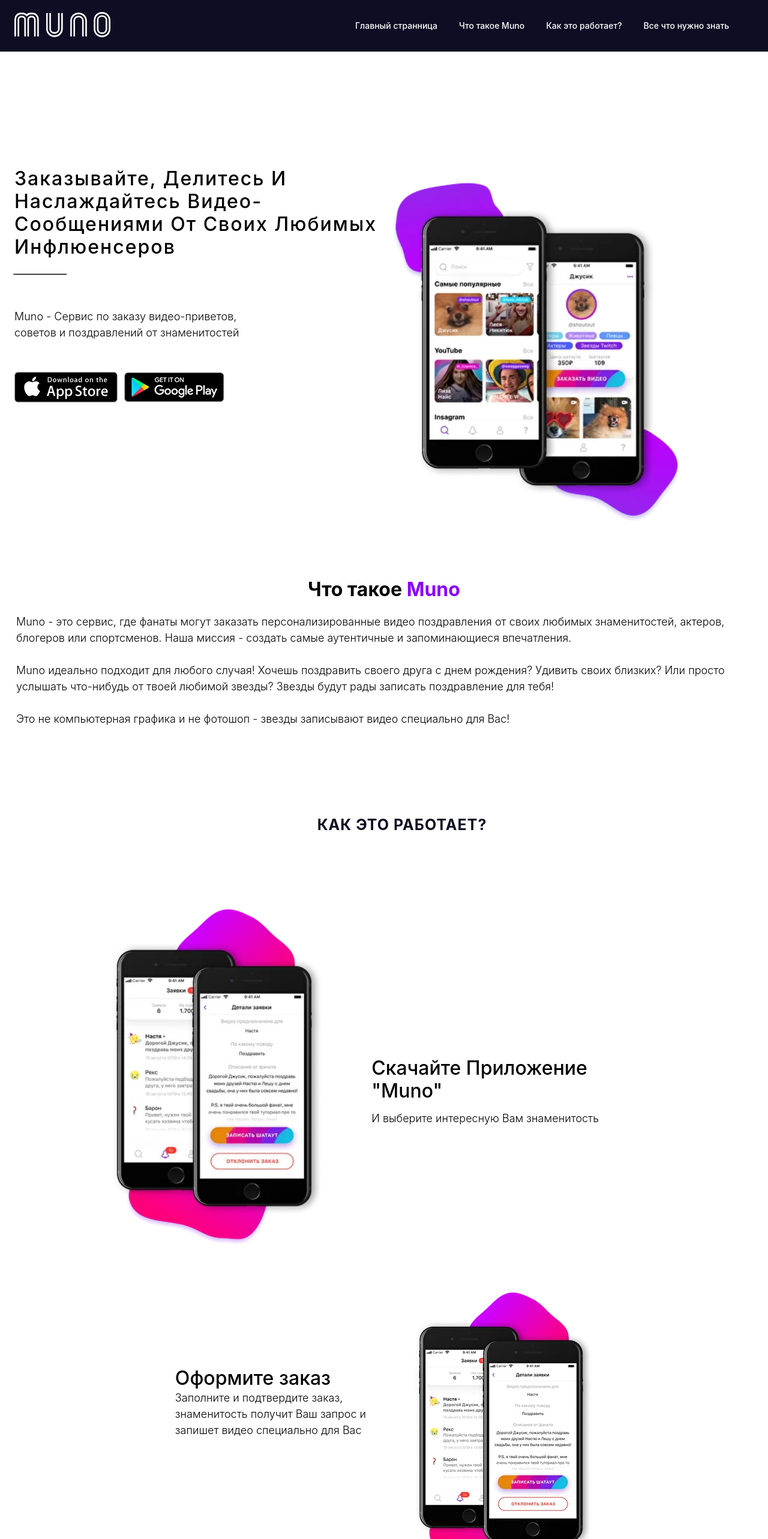
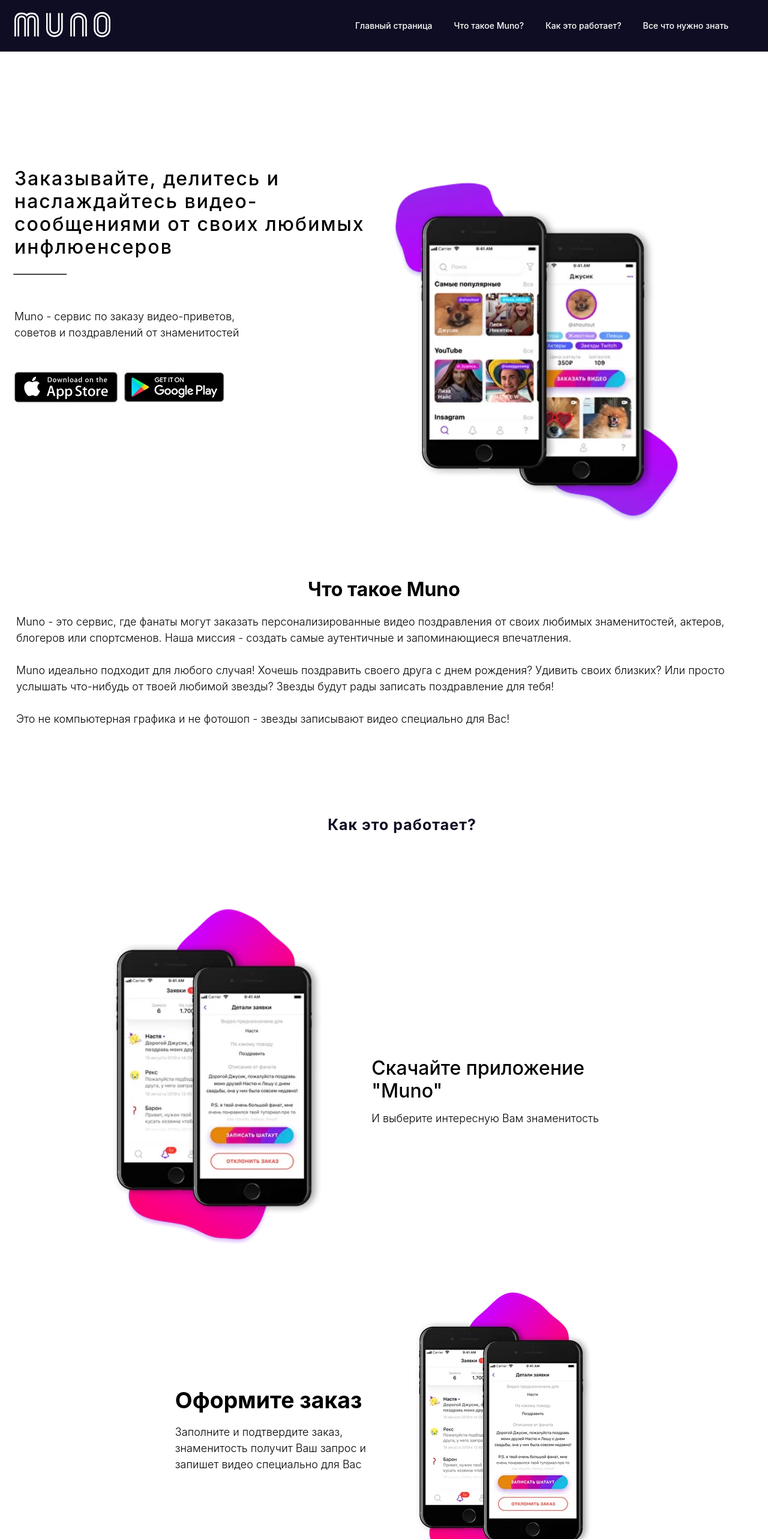
Before and after one commit to az1z17/unice, a Next.js app: page / in a window 1280 px wide. Shown: the top 2566 px of the page at 60% size. Built offline with nearby package versions, Linux system fonts and the light colour scheme.

Commit message:
responsive-fixed

```diff
--- a/components/about/index.js
+++ b/components/about/index.js
@@ -9,10 +9,7 @@
 <div className={cls.about}>
             <Container>
                 <div className={cls.title}>
-                Что такое
-                <Link href="/">
-                    <a className={cls.muno}> Muno</a>
-                </Link>
+                Что такое Muno
                 </div>
                 <h1 className={cls.text}>
                 Muno - это сервис, где фанаты могут заказать персонализированные видео поздравления от своих любимых знаменитостей, актеров, блогеров или спортсменов. Наша миссия - создать самые аутентичные и запоминающиеся впечатления.
--- a/components/banner/banner.module.css
+++ b/components/banner/banner.module.css
@@ -30,7 +30,7 @@
     margin-bottom: 45px;
     /* font-size: calc(22px +(45 -22) * ((100vw - 300px) / 1920 - 300)); */
     line-height: 1.4;
-    text-transform: capitalize;
+    /* text-transform: capitalize; */
     margin-top: 40px;
     font-weight: 500;
     line-height: 38px;
--- a/components/banner/index.js
+++ b/components/banner/index.js
@@ -21,7 +21,7 @@
                             <hr/>
                         </div>
                         <div className={cls.serviceText}>
-                            <h2>Muno - Сервис по заказу видео-приветов, <br/> советов и поздравлений от знаменитостей</h2>
+                            <h2>Muno - сервис по заказу видео-приветов, <br/> советов и поздравлений от знаменитостей</h2>
                         </div>
                         <div>
                            <ul className={cls.list}>
--- a/components/features/features.module.css
+++ b/components/features/features.module.css
@@ -64,7 +64,7 @@
 }
 .card {
     display: flex;
-    padding-top: 60px;
+    /* padding-top: 60px; */
 }
 .cardBody{
     width: 100%;
--- a/components/features/index.js
+++ b/components/features/index.js
@@ -17,12 +17,6 @@
                         Все что нужно знать
                         </span>
                     </h1>
-                </div>
-                <div className={cls.textCenter}>
-                 <h2>
-                 Перед тем как скачать
-                    <span className={cls.brand}> Muno</span>
-                 </h2>
                 </div>
 
                 {/*  */}
--- a/components/header/header.module.css
+++ b/components/header/header.module.css
@@ -36,6 +36,7 @@
 }
 .list li:hover{
     border-bottom:1px solid #fff;
+    transition: 2s;
 }
 
 
--- a/components/header/index.js
+++ b/components/header/index.js
@@ -28,8 +28,8 @@
                 </div>
                 <div className={cls.blogs}>
                     <ul className={cls.list}>
-                    <AnchorLink href='#banner'><li>Главный странница</li></AnchorLink>
-                    <AnchorLink href='#about'><li>Что такое Muno</li></AnchorLink>
+                    <AnchorLink href='#banner'><li>Главный страница</li></AnchorLink>
+                    <AnchorLink href='#about'><li>Что такое Muno?</li></AnchorLink>
                     <AnchorLink href='#whiteBanner'><li>Как это работает?</li></AnchorLink>
                     <AnchorLink href='#features'><li>Все что нужно знать</li></AnchorLink>
                         {/* <li>PORTFOLIO</li> */}
--- a/components/whiteBanner/index.js
+++ b/components/whiteBanner/index.js
@@ -29,7 +29,7 @@
             <div className={cls.row}>
 
                 <div className={cls.text}>
-                Оформите заказ
+                    <h3>Оформите заказ</h3>
                 <div className={cls.paragText}>
                 Заполните и подтвердите заказ, <br/> знаменитость получит Ваш запрос и <br/> запишет видео специально для Вас
                 </div>
--- a/components/whiteBanner/whiteBanner.module.css
+++ b/components/whiteBanner/whiteBanner.module.css
@@ -36,21 +36,9 @@
     /* font-size: 14px; */
     text-align: center;
     padding-top: 80px;
-    text-transform: uppercase;
+    /* text-transform: uppercase; */
 }
-.dowlandText h3{
-    /* font-size: calc(20px + (30 - 20) * ((100vw - 300px) / (1920 - 300))); */
-    margin-top: 0;
-    font-size: 32px;
-    line-height: 38px;
-    /* line-height: 0.8; */
-    margin-bottom: 20px;
-    /* margin-top: 30px; */
-    font-weight: 500;
-    text-transform: capitalize;
-    /* margin-bottom:  50px; */
-    color: #000;
-}
+
 .textPage .p {
     margin-bottom: 35px;
     letter-spacing: 0;
@@ -120,10 +108,18 @@
     display: flex;
     justify-content: center;
 }
+.dowlandText h3{
+    margin-top: 0;
+    font-size: 32px;
+    line-height: 38px;
+    margin-bottom: 20px;
+    font-weight: 500;
+    color: #000;
+}
 .text{
     color: #000;
     font-size: 32px;
-    line-height: 1.2;
+    line-height: 38px;
     padding-top: 150px;
     padding-right: 80px;
     font-weight: 500;
@@ -136,6 +132,9 @@
     line-height: 27px;
     font-weight: 300;
 
+}
+.text h3{
+    margin-bottom: 20px;
 }
 
 
```
